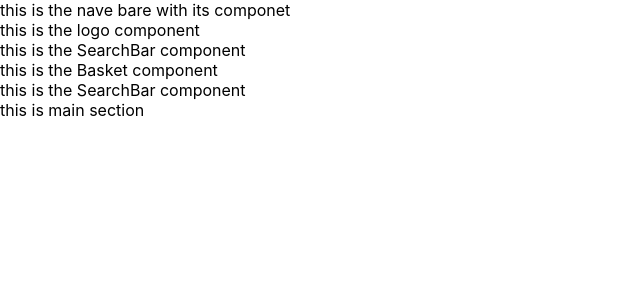
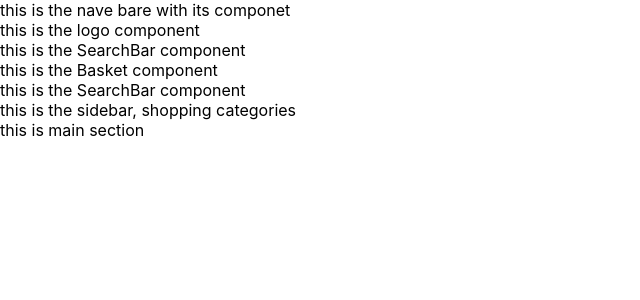
Before and after one commit to mrsuber/odin_project_17_shoping, a React (Create React App) app in the folder shopping-cart/: page / in a window 1280 px wide. Shown: the top 300 px of the page, without its empty margins (0-640 px from the left). Built offline with nearby package versions, Linux system fonts and the light colour scheme.

Commit message:
the side bare component created (#6)

```diff
--- a/shopping-cart/src/App.js
+++ b/shopping-cart/src/App.js
@@ -2,11 +2,13 @@
 import './App.css';
 import NavBar from "./component/NavBar"
 import MainSection from './component/MainSection'
+import SideBar from "./component/SideBar"
 
 function App() {
   return (
     <div className="App">
     <NavBar/>
+    <SideBar />
     <MainSection />
 
     </div>
--- /dev/null
+++ b/shopping-cart/src/component/SideBar.js
@@ -0,0 +1,10 @@
+import '../styles/SideBar.css'
+
+function SideBar(){
+  return(
+    <div className="sidebar__container">
+      this is the sidebar, shopping categories
+    </div>
+  )
+}
+export default SideBar
```
Also changed, not shown: shopping-cart/src/styles/SideBar.css (added).
